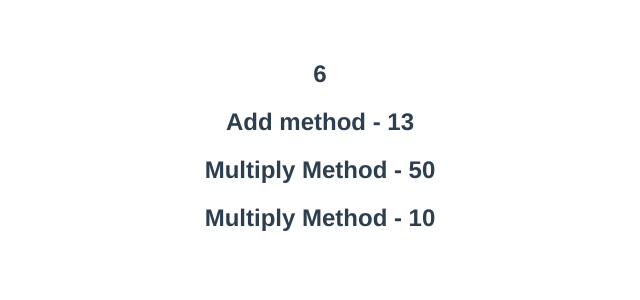
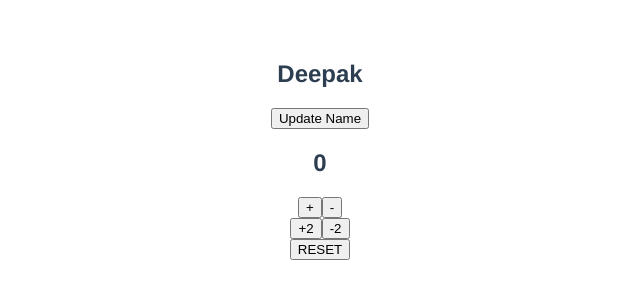
Before and after one commit to deepak252/vuejs-tutorial, a Vue app: page / in a window 1280 px wide. Shown: the top 300 px of the page, without its empty margins (320-960 px from the left). Built offline with nearby package versions, Linux system fonts and the light colour scheme.

Commit message:
Event Handling - 1

```diff
--- a/src/App.vue
+++ b/src/App.vue
@@ -1,8 +1,16 @@
 <template>
-  <h2>{{1+2+3}}</h2>
-  <h2>Add method - {{add(10,3)}}</h2>
-  <h2>Multiply Method - {{multiply(10)}}</h2>
-  <h2>Multiply Method - {{multiply(baseValue)}}</h2>
+  <h2>{{name}}</h2>
+  <button v-on:click="name='Deepak Chaurasiya'">Update Name</button>
+  <h2>{{count}}</h2>
+  <div>
+    <button v-on:click="count++">+</button>
+    <button v-on:click="count--">-</button>
+    <br>
+    <button v-on:click="increment(2)">+2</button>
+    <button v-on:click="decrement(2)">-2</button>
+    <br>
+    <button v-on:click="reset">RESET</button>
+  </div>
 </template>
 
 <script>
@@ -11,20 +19,23 @@ export default {
   name: 'App',
   data(){
     return {
-      baseMultiplier: 5,
-      baseValue: 2
+      name: 'Deepak',
+      count: 0
     }
   },
   methods: {
     add(num1, num2){
       return num1+num2;
     },
-    multiply(num){
-      return this.baseMultiplier*num;
+    reset(){
+      this.count = 0;
     },
-    // multiply: (num)=>{ // Don't use arrow functions
-    //   return this.baseMultiplier*num; // Error:  Cannot read properties of undefined (reading 'baseMultiplier')
-    // }
+    increment(num){
+      this.count+=num;
+    },
+    decrement(num){
+      this.count-=num;
+    }
   }
 }
 </script>
```
